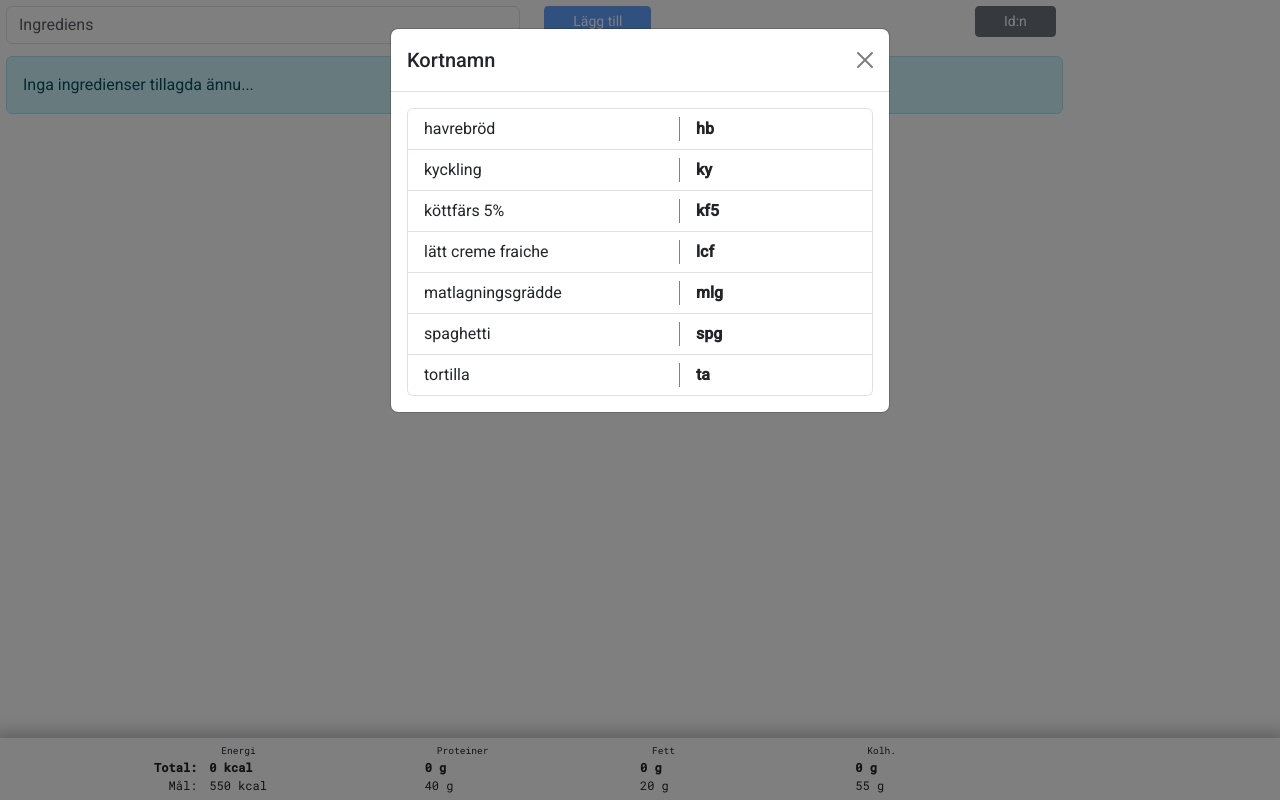
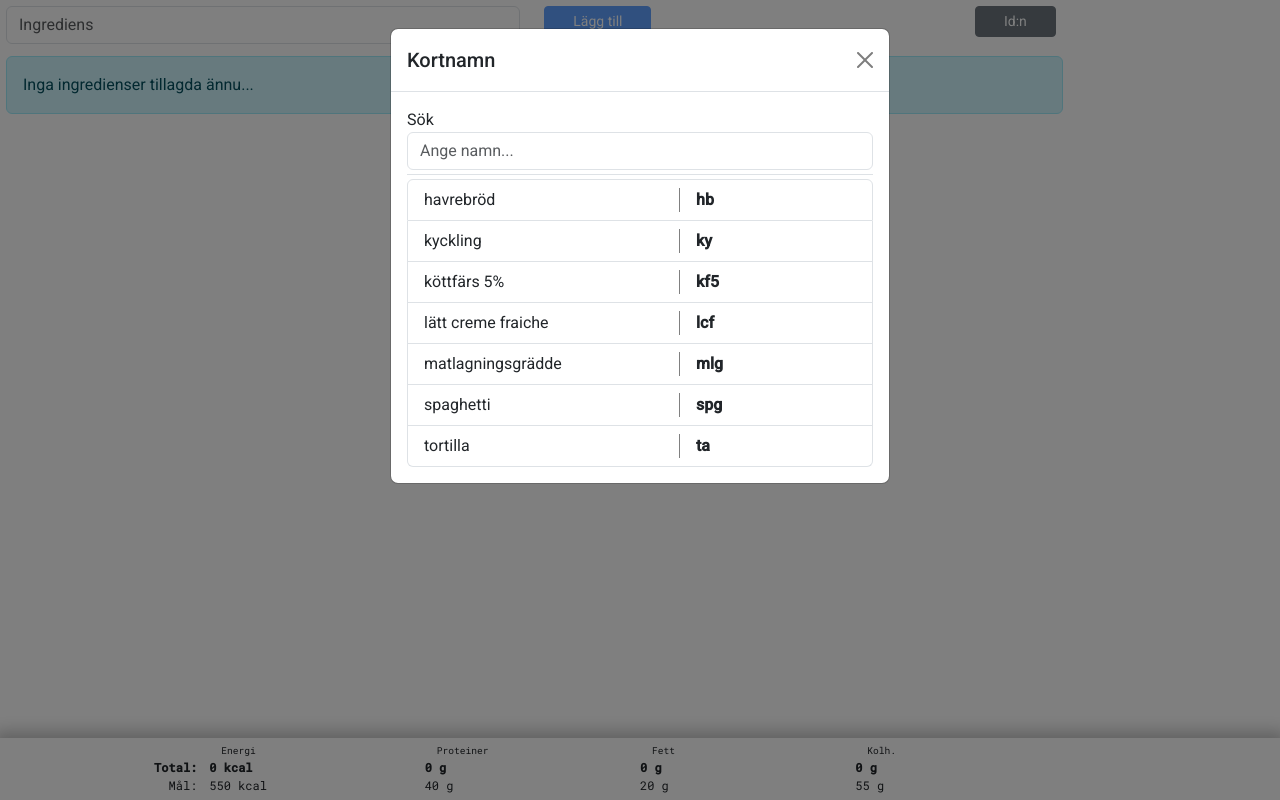
Before and after one commit to henebb/nutritioncalc, a React (Create React App) app: page / in a window 1280 px wide. Both pictures are taken after a click on the button "Id:n". Built offline with nearby package versions, Linux system fonts and the light colour scheme.

Commit message:
Adjustments

```diff
--- a/src/AddIngredient.js
+++ b/src/AddIngredient.js
@@ -2,7 +2,7 @@ import { useEffect, useState } from "react";
 import IdModal from "./IdModal";
 import "./add-ingredient.css";
 
-function AddIngredient({ added }) {
+function AddIngredient({ added, ingredients }) {
   const [name, setName] = useState("");
 
   const [preDefinedIngredients, setPreDefinedIngredients] = useState([]);
@@ -43,6 +43,15 @@ function AddIngredient({ added }) {
     setName(""); // Clear input
   }
 
+  function handleIdClick(shortName) {
+    const newItem = preDefinedIngredients.find((i) => i.short === shortName);
+    if (newItem == null) {
+      // Shouldn ot happen, but anyway...
+      return;
+    }
+    added(newItem);
+  }
+
   return (
     <form className="row add-form " onSubmit={handleSubmit}>
       <div className="col-5">
@@ -73,7 +82,8 @@ function AddIngredient({ added }) {
       <div className="col-1">
         <IdModal
           preDefinedIngredients={preDefinedIngredients}
-          handleClick={setName}
+          handleClick={handleIdClick}
+          ingredients={ingredients}
         />
       </div>
     </form>
--- a/src/App.js
+++ b/src/App.js
@@ -143,7 +143,7 @@ function App() {
   return (
     <div>
       <div className="ingredients-container">
-        <AddIngredient added={addIngredient} />
+        <AddIngredient added={addIngredient} ingredients={ingredients} />
         {ingredients.length > 0 ? (
           ingredients.map((ingredient) => (
             <Card
--- a/src/Card.js
+++ b/src/Card.js
@@ -65,47 +65,52 @@ function Card({
       <div className="row">
         <div className="col-2">
           <input
-            type="text"
+            type="number"
             value={ingredient.weight}
             onChange={(e) => {
               updateWeight(ingredient.name, e.target.value);
             }}
+            className="form-control form-control-sm"
           />
         </div>
         <div className="col-2">
           <input
-            type="text"
+            type="number"
             value={ingredient.kcal}
             onChange={(e) => {
               updateKcal(ingredient.name, e.target.value);
             }}
+            className="form-control form-control-sm"
           />
         </div>
         <div className="col-2">
           <input
-            type="text"
+            type="number"
             value={ingredient.proteins}
             onChange={(e) => {
               updateProteins(ingredient.name, e.target.value);
             }}
+            className="form-control form-control-sm"
           />
         </div>
         <div className="col-2">
           <input
-            type="text"
+            type="number"
             value={ingredient.fat}
             onChange={(e) => {
               updateFat(ingredient.name, e.target.value);
             }}
+            className="form-control form-control-sm"
           />
         </div>
         <div className="col-2">
           <input
-            type="text"
+            type="number"
             value={ingredient.carbs}
             onChange={(e) => {
               updateCarbs(ingredient.name, e.target.value);
             }}
+            className="form-control form-control-sm"
           />
         </div>
       </div>
--- a/src/IdModal.js
+++ b/src/IdModal.js
@@ -1,4 +1,17 @@
-function IdModal({ preDefinedIngredients, handleClick }) {
+import { useState } from "react";
+
+function IdModal({ preDefinedIngredients, ingredients, handleClick }) {
+  const [searchTerm, setSearchTerm] = useState("");
+
+  const filteredIngredients = preDefinedIngredients
+    .map((ingredient) => {
+      return {
+        ...ingredient,
+        disabled: ingredients.some((i) => i.name === ingredient.name),
+      };
+    })
+    .filter((ingredient) => ingredient.name.includes(searchTerm));
+
   return (
     <>
       <button
@@ -30,32 +43,59 @@ function IdModal({ preDefinedIngredients, handleClick }) {
               />
             </div>
             <div className="modal-body">
-              <ul className="list-group">
-                {preDefinedIngredients
+              <div className="pb-1 border-bottom">
+                <label htmlFor="searchTerm">Sök</label>
+                <input
+                  type="text"
+                  id="searchTerm"
+                  className="form-control"
+                  placeholder="Ange namn..."
+                  value={searchTerm}
+                  onChange={(e) => setSearchTerm(e.target.value)}
+                />
+              </div>
+              <ul className="list-group pt-1">
+                {filteredIngredients
                   .sort((a, b) => (a.name > b.name ? 1 : -1))
                   .map((i) => (
                     <button
                       type="button"
-                      class="list-group-item list-group-item-action"
+                      className={
+                        "list-group-item list-group-item-action " +
+                        (i.disabled ? "bg-light" : null) +
+                        " bg-gradient"
+                      }
                       data-bs-dismiss="modal"
-                      onClick={() => handleClick(i.short)}
+                      onClick={() => {
+                        handleClick(i.short);
+                        setSearchTerm("");
+                      }}
                       key={i.short}
+                      disabled={i.disabled}
                     >
                       <span
                         style={{
                           display: "inline-block",
                           width: "16em",
                           borderRight: "1px solid gray",
+                          color: i.disabled ? "lightgray" : "inherit",
                         }}
                       >
                         {i.name}
                       </span>
-                      <strong style={{ paddingLeft: "1em" }}>{i.short}</strong>
+                      <strong
+                        style={{
+                          paddingLeft: "1em",
+                          color: i.disabled ? "lightgray" : "inherit",
+                        }}
+                      >
+                        {i.short}
+                      </strong>
                     </button>
                   ))}
               </ul>
             </div>
-            {preDefinedIngredients.length > 20 ? (
+            {filteredIngredients.length > 20 ? (
               <div class="modal-footer">
                 <button
                   type="button"
--- a/src/card.css
+++ b/src/card.css
@@ -8,9 +8,10 @@
   color: #3c28df;
 }
 
+.ingredient-card input[type="text"],
 .ingredient-card input[type="number"] {
-  width: 60px;
   color: #3c28df;
+  font-size: 1em;
 }
 
 .ingredient-card .col-2 {
```
